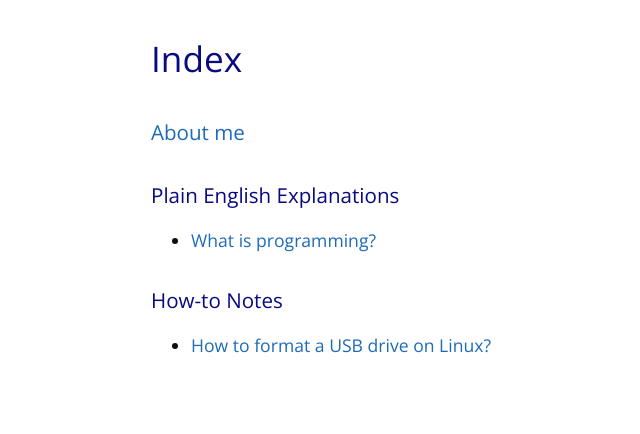
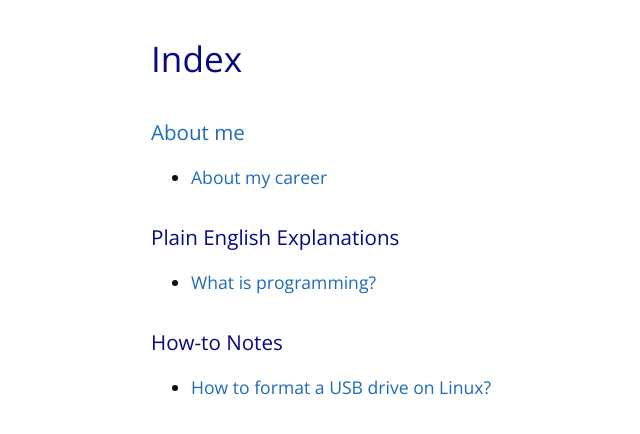
Before and after one commit to vinitjoglekar/vinitjoglekar.github.io, a Jekyll site: the page built from _pages/index.md, in a window 1280 px wide. Shown: the top 434 px of the page, without its empty margins (73-713 px from the left). Built offline with Jekyll 4.4.1, drawn with Linux system fonts in a browser that asks for light colours.

Commit message:
Update index.md

```diff
--- a/_pages/index.md
+++ b/_pages/index.md
@@ -6,6 +6,7 @@ title: Index
 # Index
 
 ### [About me](https://vinitjoglekar.github.io)
+- [About my career](https://vinitjoglekar.github.io/about-career)
 
 ### Plain English Explanations
 - [What is programming?](https://vinitjoglekar.github.io/pe-what-is-programming/)
```
